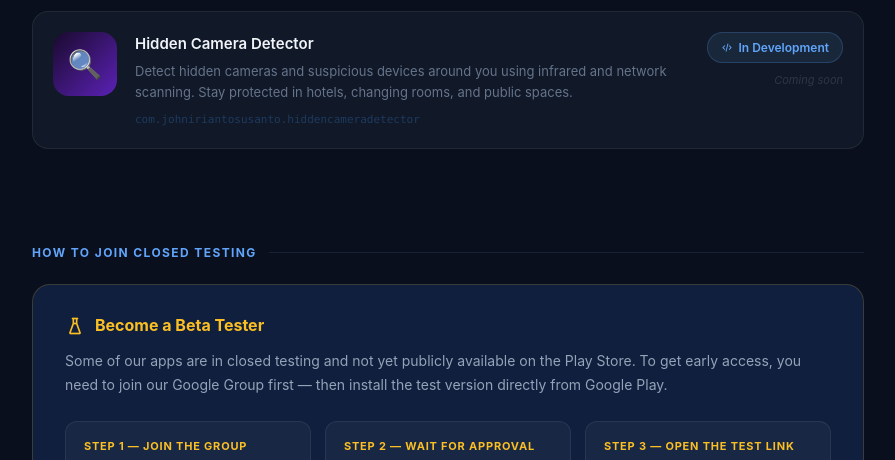
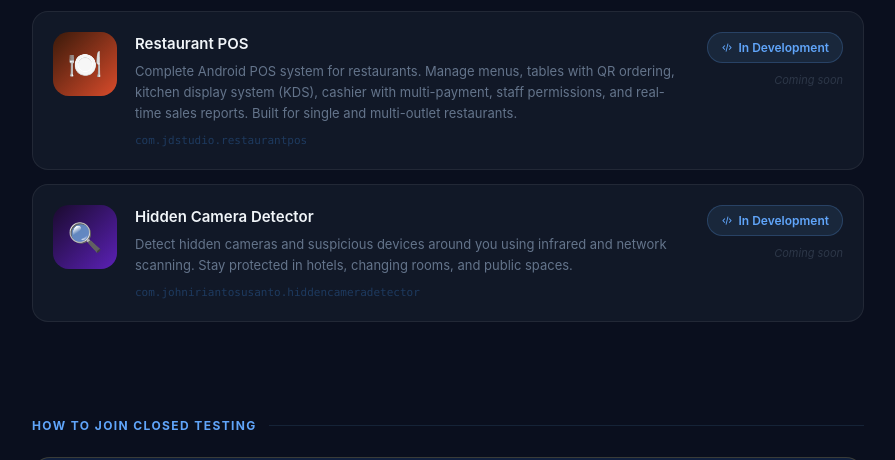
Before and after one commit to johniriantosusanto888-cyber/john-development-studio, a plain HTML site: page index.html in a window 1280 px wide. Shown: the part 2069-2529 px from the top of the page, without its empty margins (192-1087 px from the left). Drawn offline with Linux system fonts and the light colour scheme.

Commit message:
Add Restaurant POS section to index.html
Added Restaurant POS card with details and status.

```diff
--- a/index.html
+++ b/index.html
@@ -583,6 +583,43 @@ Transfer files over Wi-Fi, convert video and audio to MP3/OGG, and remotely view
 
 
 
+        <!-- ── Restaurant POS — IN DEVELOPMENT ── -->
+        <article class="app-card" id="restaurant-pos">
+          <div class="app-card__icon-wrap">
+            <img
+              class="app-card__icon"
+              src="images/icon-restaurant-pos.png"
+              alt="Restaurant POS icon"
+              width="64" height="64"
+              onerror="this.style.display='none'; this.nextElementSibling.style.display='flex'">
+            <div class="app-card__icon-ph"
+                 style="display:none; background:linear-gradient(135deg,#3a1a0a,#d94b2b);"
+                 aria-hidden="true">🍽️</div>
+          </div>
+
+          <div class="app-card__info">
+            <h3 class="app-card__name">Restaurant POS</h3>
+            <p class="app-card__desc">
+              Complete Android POS system for restaurants. Manage menus, tables with QR ordering,
+              kitchen display system (KDS), cashier with multi-payment, staff permissions,
+              and real-time sales reports. Built for single and multi-outlet restaurants.
+            </p>
+            <p class="app-card__pkg">
+              com.jdstudio.restaurantpos
+            </p>
+          </div>
+
+          <div class="app-card__right">
+            <span class="status status--dev">
+              <i class="ti ti-code" aria-hidden="true"></i> In Development
+            </span>
+            <span class="coming-soon">Coming soon</span>
+          </div>
+        </article>
+
+
+
+
 
         <!-- ── Hidden Camera Detector — IN DEVELOPMENT ── -->
         <article class="app-card" id="camera-detector">
@@ -612,6 +649,10 @@ Transfer files over Wi-Fi, convert video and audio to MP3/OGG, and remotely view
 
       </div>
     </section>
+
+
+
+
 
     <!-- ═══════════════════════════════════════════
          HOW TO JOIN CLOSED TESTING
```
